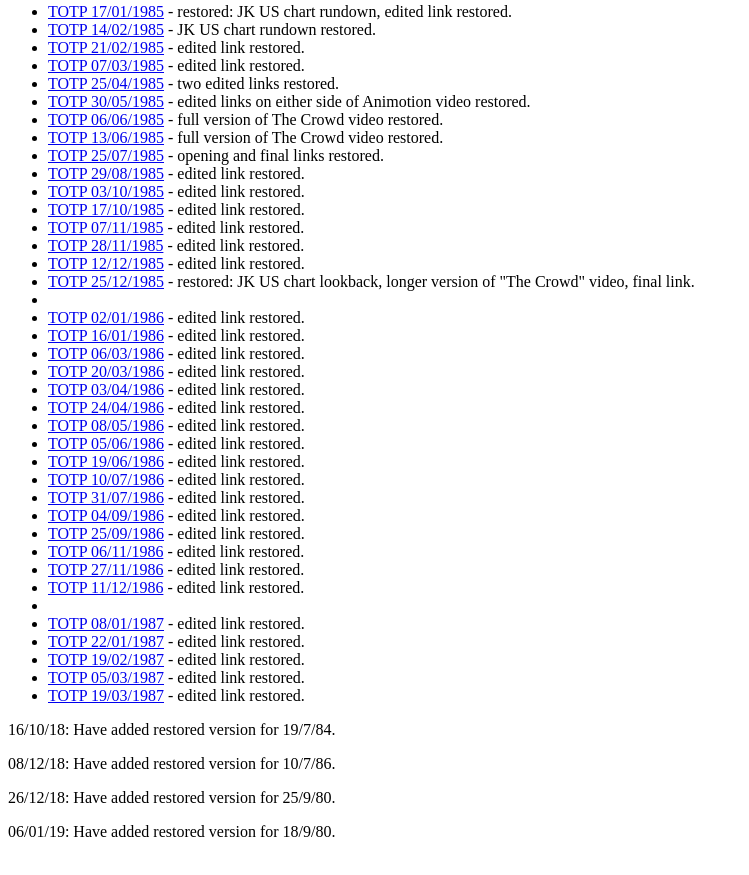
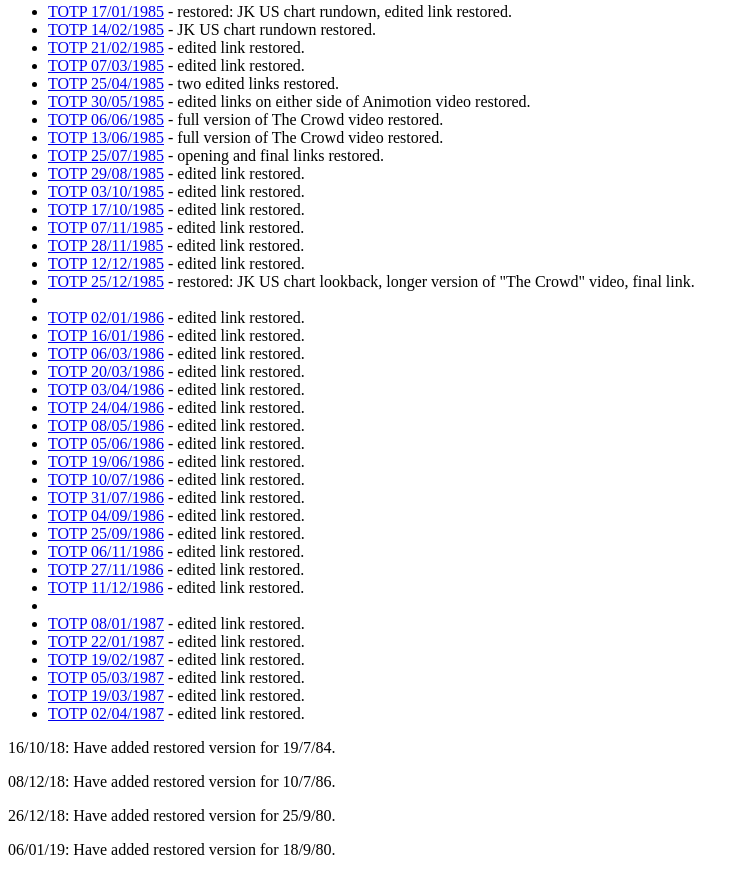
Before and after one commit to drykid/drykid.github.io, a plain HTML site: page index.html in a window 1280 px wide. Shown: the part 959-1834 px from the top of the page, without its empty margins (0-749 px from the left). Drawn offline with Linux system fonts and the light colour scheme.

Commit message:
Update index.html

```diff
--- a/index.html
+++ b/index.html
@@ -92,6 +92,7 @@
 <li><a href="https://we.tl/t-AWqHS6EGF2">TOTP 19/02/1987</a> - edited link restored.</li>
 <li><a href="https://we.tl/t-V9PmuTYOib">TOTP 05/03/1987</a> - edited link restored.</li>
 <li><a href="https://we.tl/t-M8rD5inHDz">TOTP 19/03/1987</a> - edited link restored.</li>
+<li><a href="https://we.tl/t-Sp4SIZMkYr">TOTP 02/04/1987</a> - edited link restored.</li>
 </ul>
   <p>16/10/18: Have added restored version for 19/7/84.</p>
   <p>08/12/18: Have added restored version for 10/7/86.</p>
```
